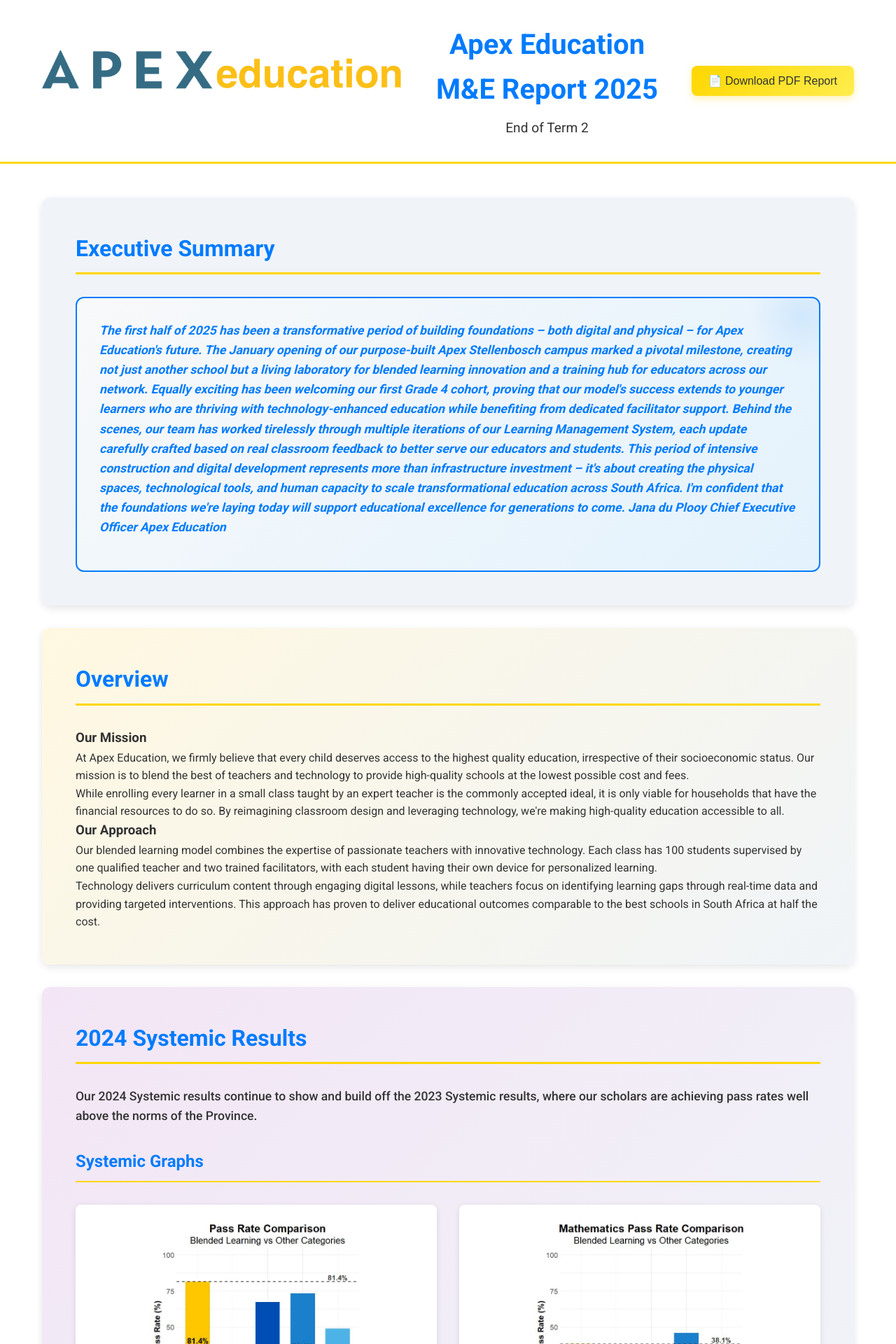
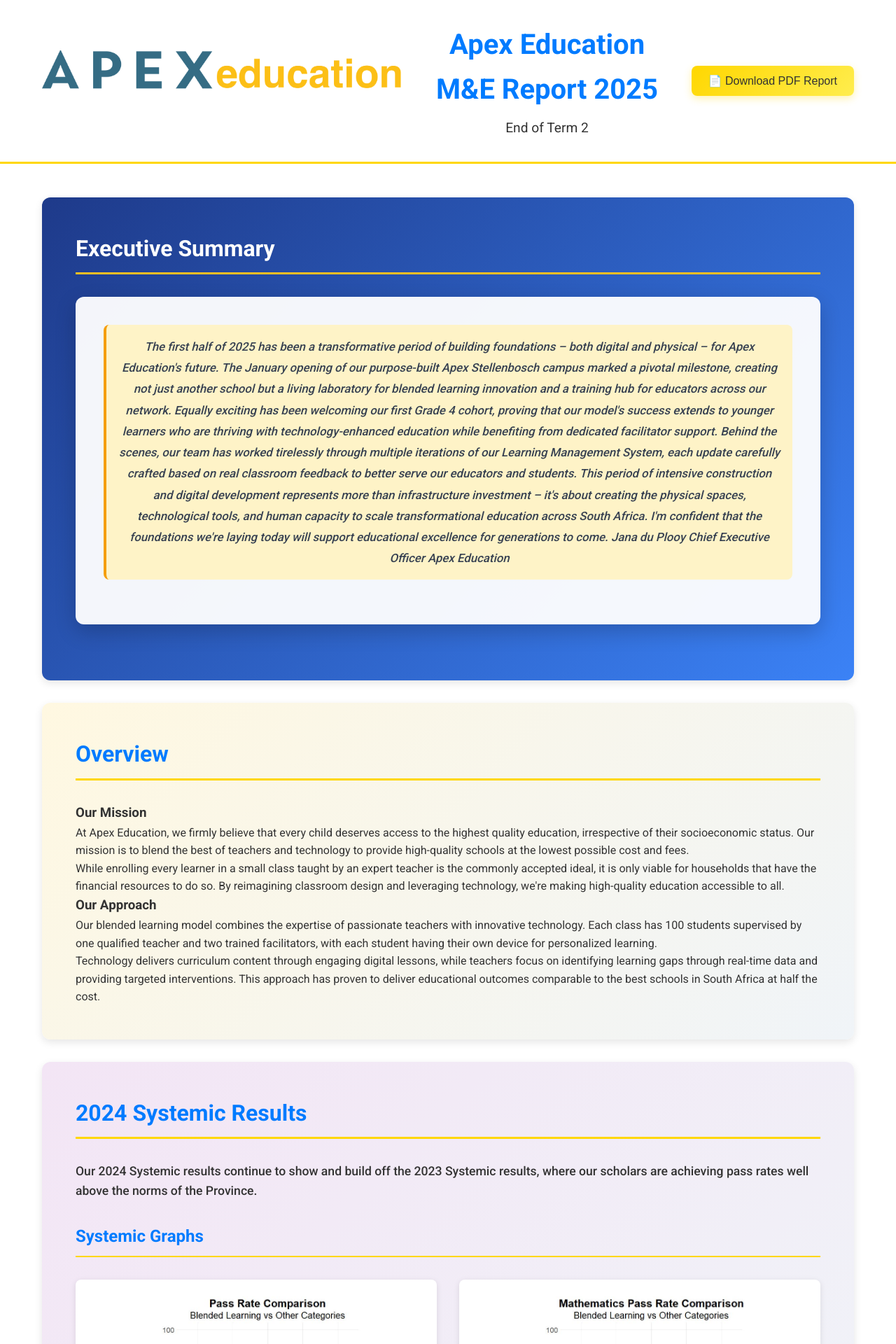
Before and after one commit to SEANCODING123/MandE-APEX-2025, a Jekyll site: the page built from index.md, in a window 1280 px wide. Shown: the top 1920 px of the page at 70% size. Built offline with Jekyll 4.4.1, drawn with Linux system fonts in a browser that asks for light colours.

Commit message:
Update styles.css

```diff
--- a/assets/css/styles.css
+++ b/assets/css/styles.css
@@ -644,31 +644,44 @@
      PROFESSIONAL FORMATTING IMPROVEMENTS
      =========================================== */
 
-  /* Executive Summary - Better Visual Treatment */
-  #executive-summary .content-placeholder {
-      background: linear-gradient(135deg, #f8f9fa 0%, #e3f2fd 100%);
-      border: 2px solid var(--primary-accent);
-      border-radius: 12px;
-      position: relative;
-      overflow: hidden;
+  /* Executive Summary - Professional Look */
+  #executive-summary {
+      background: linear-gradient(135deg, #1e3a8a 0%, #3b82f6 100%);
+      color: white;
   }
 
-  #executive-summary .content-placeholder::before {
-      content: '';
-      position: absolute;
-      top: -50px;
-      right: -50px;
-      width: 150px;
-      height: 150px;
-      background: radial-gradient(circle, rgba(0,123,255,0.1) 0%, transparent 70%);
-      border-radius: 50%;
+  #executive-summary .section-title {
+      color: white;
+      border-bottom: 3px solid #fbbf24;
+  }
+
+  #executive-summary .content-placeholder {
+      background: rgba(255, 255, 255, 0.95);
+      color: #1f2937;
+      border: none;
+      border-radius: 12px;
+      box-shadow: 0 10px 30px rgba(0, 0, 0, 0.2);
+      padding: 2.5rem;
+      margin: 2rem 0;
   }
 
   #executive-summary .content-placeholder p:first-child {
-      font-size: 1.1rem;
-      font-weight: 600;
-      color: var(--primary-accent);
-      margin-bottom: 1rem;
+      font-size: 1.2rem;
+      font-weight: 700;
+      color: #1e3a8a;
+      margin-bottom: 1.5rem;
+      text-align: center;
+      background: #fef3c7;
+      padding: 1rem;
+      border-radius: 8px;
+      border-left: 4px solid #f59e0b;
+  }
+
+  #executive-summary .content-placeholder p:last-child {
+      font-size: 1.05rem;
+      line-height: 1.8;
+      color: #374151;
+      font-weight: 500;
   }
 
   /* Overview Section - Different Visual Treatment */
```
